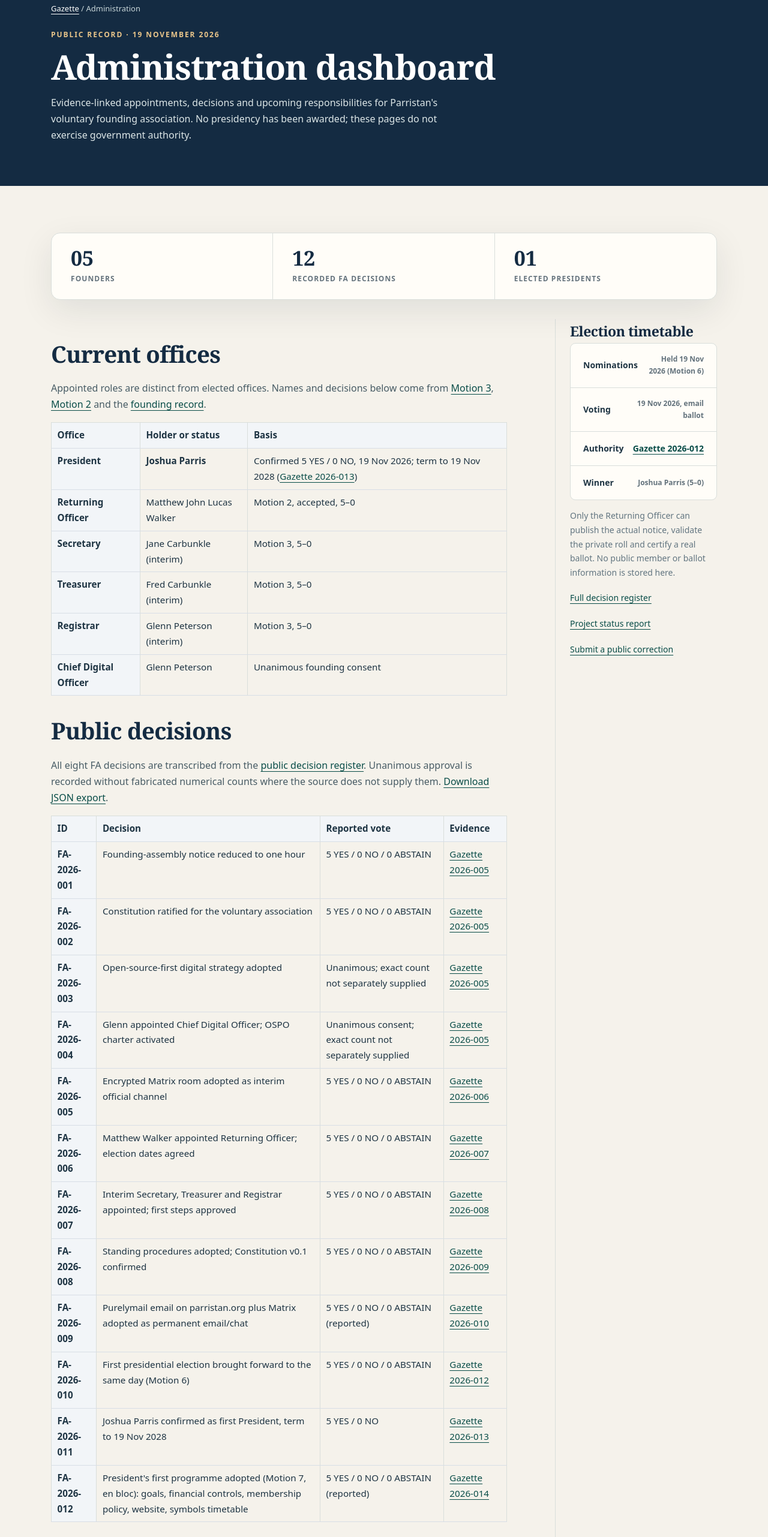
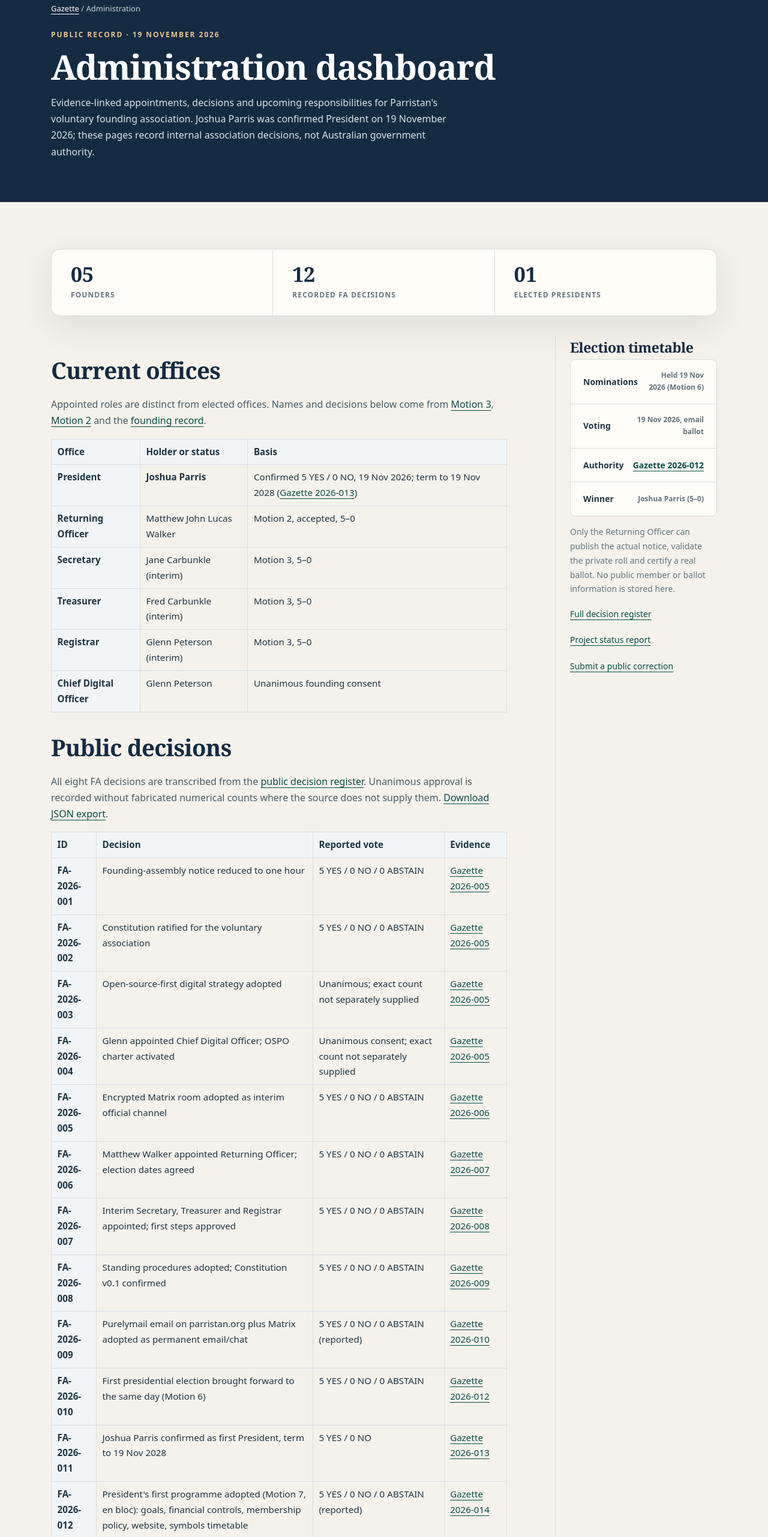
Before and after one commit to Parris-Tech-Services/RepublicOfParristan, a website: page docs/administration.html in a window 1280 px wide. Shown: the part 237-2800 px from the top of the page at 60% size. Drawn offline with Linux system fonts and the light colour scheme.

Commit message:
sync 13 civic decisions and 17 Gazette notices across export, pages and validators

```diff
--- a/docs/administration.html
+++ b/docs/administration.html
@@ -5,7 +5,7 @@
 <div class="strap"><div class="container"><span>Republic of Parristan · Public Gazette</span><span>Founding edition · 2026</span></div></div>
 <header class="masthead"><div class="container"><a class="brand" href="./index.html" aria-label="Republic of Parristan Gazette home"><img src="assets/favicon.svg" alt=""><span><strong>Republic of Parristan</strong><small>Public Gazette · Vol. I</small></span></a><nav class="nav" aria-label="Main navigation"><a href="./index.html#notices">Gazette</a><a href="./about.html">The Republic</a><a href="./index.html#symbols">National symbols</a><a href="./participate.html">Participate</a><a href="./administration.html">Administration</a><a href="./decisions.html">Decisions</a><a href="./status.html">Status</a></nav></div></header>
 <div class="status"><div class="container"><strong>Status notice:</strong> Parristan is a developing micronational initiative, not a recognised sovereign state. These public notices do not have statutory force under Australian law.</div></div><main id="main">
-<section class="page-hero"><div class="container"><div class="breadcrumbs"><a href="index.html">Gazette</a> / Administration</div><div class="eyebrow" style="color:#e9c58a">Public record · 19 November 2026</div><h1>Administration dashboard</h1><p>Evidence-linked appointments, decisions and upcoming responsibilities for Parristan's voluntary founding association. No presidency has been awarded; these pages do not exercise government authority.</p></div></section>
+<section class="page-hero"><div class="container"><div class="breadcrumbs"><a href="index.html">Gazette</a> / Administration</div><div class="eyebrow" style="color:#e9c58a">Public record · 19 November 2026</div><h1>Administration dashboard</h1><p>Evidence-linked appointments, decisions and upcoming responsibilities for Parristan's voluntary founding association. Joshua Parris was confirmed President on 19 November 2026; these pages record internal association decisions, not Australian government authority.</p></div></section>
 <section class="section"><div class="container">
 <div class="stats" aria-label="Recorded founding status" style="margin-top:0"><div class="stat"><strong>05</strong><span>Founders</span></div><div class="stat"><strong>12</strong><span>Recorded FA decisions</span></div><div class="stat"><strong>01</strong><span>Elected Presidents</span></div></div>
 <div class="page-layout" style="margin-top:32px"><article class="prose">
@@ -30,7 +30,7 @@
 <tr data-decision-id="FA-2026-009"><th scope="row">FA-2026-009</th><td>Purelymail email on parristan.org plus Matrix adopted as permanent email/chat</td><td>5 YES / 0 NO / 0 ABSTAIN (reported)</td><td><a href="notices/2026-010.html">Gazette 2026-010</a></td></tr>
 <tr data-decision-id="FA-2026-010"><th scope="row">FA-2026-010</th><td>First presidential election brought forward to the same day (Motion 6)</td><td>5 YES / 0 NO / 0 ABSTAIN</td><td><a href="notices/2026-012.html">Gazette 2026-012</a></td></tr>
 <tr data-decision-id="FA-2026-011"><th scope="row">FA-2026-011</th><td>Joshua Parris confirmed as first President, term to 19 Nov 2028</td><td>5 YES / 0 NO</td><td><a href="notices/2026-013.html">Gazette 2026-013</a></td></tr>
-<tr data-decision-id="FA-2026-012"><th scope="row">FA-2026-012</th><td>President's first programme adopted (Motion 7, en bloc): goals, financial controls, membership policy, website, symbols timetable</td><td>5 YES / 0 NO / 0 ABSTAIN (reported)</td><td><a href="notices/2026-014.html">Gazette 2026-014</a></td></tr>
+<tr data-decision-id="FA-2026-012"><th scope="row">FA-2026-012</th><td>President's first programme adopted (Motion 7, en bloc): goals, financial controls, membership policy, website, symbols timetable</td><td>5 YES / 0 NO / 0 ABSTAIN (reported)</td><td><a href="notices/2026-014.html">Gazette 2026-014</a></td></tr><tr data-decision-id="PA-2026-001"><th scope="row">PA-2026-001</th><td>Internal civic policy and fictional settlement integration authorised; proposed Article XIII for consultation only, not adopted</td><td>5 YES / 0 NO / 0 ABSTAIN (President-reported, Secretary pending)</td><td><a href="notices/2026-016.html">Gazette 2026-016</a></td></tr>
 </tbody></table></div>
 <h2>Outstanding actions</h2><p>Listed as responsibilities from the founding session, <strong>not independently verified as completed</strong>.</p>
 <div class="table-wrap"><table><thead><tr><th scope="col">Owner</th><th scope="col">Next action</th><th scope="col">Target</th></tr></thead><tbody>
```
